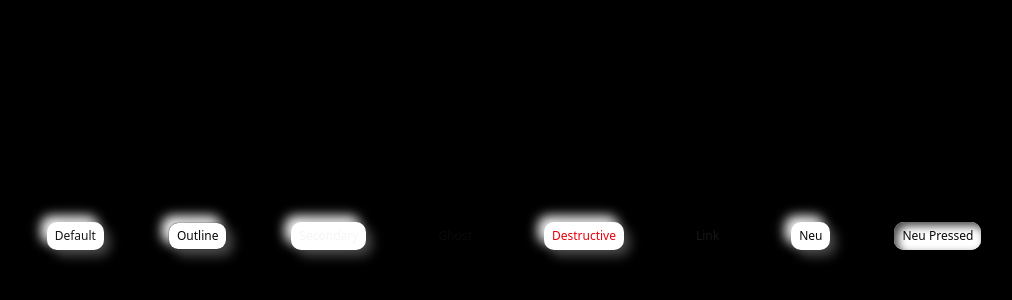
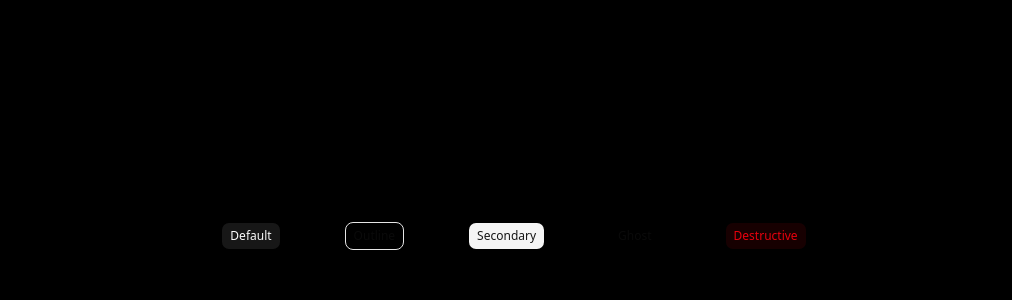
Before and after one commit to arrifat346afs/game-ui, a React (Vite) app: page / in a window 1280 px wide. Shown: the part 164-464 px from the top of the page, without its empty margins (126-1138 px from the left). Built offline with nearby package versions, Linux system fonts and the light colour scheme.

Commit message:
chore(App): Remove 'link', 'neu', 'neu-pressed' button variants

```diff
--- a/src/App.tsx
+++ b/src/App.tsx
@@ -9,9 +9,6 @@ export function App() {
       <Button variant="secondary">Secondary</Button>
       <Button variant="ghost">Ghost</Button>
       <Button variant="destructive">Destructive</Button>
-      <Button variant="link">Link</Button>
-      <Button variant="neu">Neu</Button>
-      <Button variant="neu-pressed">Neu Pressed</Button>
 
     </div>
   )
--- a/src/components/ui/button.tsx
+++ b/src/components/ui/button.tsx
@@ -4,26 +4,20 @@ import { cva, type VariantProps } from "class-variance-authority"
 import { cn } from "@/lib/utils"
 
 const buttonVariants = cva(
-  "group/button inline-flex shrink-0 items-center justify-center rounded-lg bg-clip-padding text-xs/relaxed font-medium whitespace-nowrap transition-all duration-200 outline-none select-none disabled:pointer-events-none disabled:opacity-50 [&_svg]:pointer-events-none [&_svg]:shrink-0 [&_svg:not([class*='size-'])]:size-4",
+  "group/button inline-flex shrink-0 items-center justify-center rounded-md border border-transparent bg-clip-padding text-xs/relaxed font-medium whitespace-nowrap transition-all outline-none select-none focus-visible:border-ring focus-visible:ring-2 focus-visible:ring-ring/30 active:not-aria-[haspopup]:translate-y-px disabled:pointer-events-none disabled:opacity-50 aria-invalid:border-destructive aria-invalid:ring-2 aria-invalid:ring-destructive/20 dark:aria-invalid:border-destructive/50 dark:aria-invalid:ring-destructive/40 [&_svg]:pointer-events-none [&_svg]:shrink-0 [&_svg:not([class*='size-'])]:size-4",
   {
     variants: {
       variant: {
-        default:
-          "bg-[var(--neu-bg)] text-primary shadow-[6px_6px_12px_color-mix(in_oklch,var(--neu-bg)_40%,black),-6px_-6px_12px_color-mix(in_oklch,var(--neu-bg)_40%,white)] hover:shadow-[8px_8px_16px_color-mix(in_oklch,var(--neu-bg)_40%,black),-8px_-8px_16px_color-mix(in_oklch,var(--neu-bg)_40%,white)] focus-visible:ring-2 focus-visible:ring-ring/50 active:translate-y-0 active:shadow-[inset_4px_4px_8px_color-mix(in_oklch,var(--neu-bg)_40%,black),inset_-4px_-4px_8px_color-mix(in_oklch,var(--neu-bg)_40%,white)]",
+        default: "bg-primary text-primary-foreground hover:bg-primary/80",
         outline:
-          "border border-[color-mix(in_oklch,var(--foreground)_15%,transparent)] bg-[var(--neu-bg)] text-[var(--foreground)] shadow-[6px_6px_12px_color-mix(in_oklch,var(--neu-bg)_40%,black),-6px_-6px_12px_color-mix(in_oklch,var(--neu-bg)_40%,white)] hover:shadow-[8px_8px_16px_color-mix(in_oklch,var(--neu-bg)_40%,black),-8px_-8px_16px_color-mix(in_oklch,var(--neu-bg)_40%,white)] focus-visible:ring-2 focus-visible:ring-ring/50 active:translate-y-0 active:shadow-[inset_4px_4px_8px_color-mix(in_oklch,var(--neu-bg)_40%,black),inset_-4px_-4px_8px_color-mix(in_oklch,var(--neu-bg)_40%,white)]",
+          "border-border hover:bg-input/50 hover:text-foreground aria-expanded:bg-muted aria-expanded:text-foreground dark:bg-input/30",
         secondary:
-          "bg-[var(--neu-bg)] text-secondary shadow-[6px_6px_12px_color-mix(in_oklch,var(--neu-bg)_40%,black),-6px_-6px_12px_color-mix(in_oklch,var(--neu-bg)_40%,white)] hover:shadow-[8px_8px_16px_color-mix(in_oklch,var(--neu-bg)_40%,black),-8px_-8px_16px_color-mix(in_oklch,var(--neu-bg)_40%,white)] focus-visible:ring-2 focus-visible:ring-ring/50 active:translate-y-0 active:shadow-[inset_4px_4px_8px_color-mix(in_oklch,var(--neu-bg)_40%,black),inset_-4px_-4px_8px_color-mix(in_oklch,var(--neu-bg)_40%,white)]",
+          "bg-secondary text-secondary-foreground hover:bg-secondary/80 aria-expanded:bg-secondary aria-expanded:text-secondary-foreground",
         ghost:
-          "bg-transparent text-[var(--foreground)] shadow-none hover:bg-[color-mix(in_oklch,var(--neu-bg)_95%,white)] hover:shadow-[4px_4px_8px_color-mix(in_oklch,var(--neu-bg)_30%,black),-4px_-4px_8px_color-mix(in_oklch,var(--neu-bg)_30%,white)] focus-visible:ring-2 focus-visible:ring-ring/50 active:translate-y-0 active:shadow-[inset_2px_2px_4px_color-mix(in_oklch,var(--neu-bg)_30%,black),inset_-2px_-2px_4px_color-mix(in_oklch,var(--neu-bg)_30%,white)]",
+          "hover:bg-muted hover:text-foreground aria-expanded:bg-muted aria-expanded:text-foreground dark:hover:bg-muted/50",
         destructive:
-          "bg-[var(--neu-bg)] text-destructive shadow-[6px_6px_12px_color-mix(in_oklch,var(--neu-bg)_40%,black),-6px_-6px_12px_color-mix(in_oklch,var(--neu-bg)_40%,white)] hover:shadow-[8px_8px_16px_color-mix(in_oklch,var(--neu-bg)_40%,black),-8px_-8px_16px_color-mix(in_oklch,var(--neu-bg)_40%,white)] focus-visible:ring-2 focus-visible:ring-destructive/50 active:translate-y-0 active:shadow-[inset_4px_4px_8px_color-mix(in_oklch,var(--neu-bg)_40%,black),inset_-4px_-4px_8px_color-mix(in_oklch,var(--neu-bg)_40%,white)]",
-        link: "bg-transparent text-primary underline-offset-4 shadow-none hover:underline",
-        neu: "bg-[var(--neu-bg)] text-[var(--foreground)] shadow-[6px_6px_12px_color-mix(in_oklch,var(--neu-bg)_40%,black),-6px_-6px_12px_color-mix(in_oklch,var(--neu-bg)_40%,white)] hover:shadow-[8px_8px_16px_color-mix(in_oklch,var(--neu-bg)_40%,black),-8px_-8px_16px_color-mix(in_oklch,var(--neu-bg)_40%,white)] focus-visible:ring-2 focus-visible:ring-ring/50 active:translate-y-0 active:shadow-[inset_4px_4px_8px_color-mix(in_oklch,var(--neu-bg)_40%,black),inset_-4px_-4px_8px_color-mix(in_oklch,var(--neu-bg)_40%,white)] [&_svg]:text-[var(--foreground)]",
-        "neu-pressed":
-          "bg-[var(--neu-bg)] text-[var(--foreground)] shadow-[inset_4px_4px_8px_color-mix(in_oklch,var(--neu-bg)_40%,black),inset_-4px_-4px_8px_color-mix(in_oklch,var(--neu-bg)_40%,white)] hover:shadow-[inset_5px_5px_10px_color-mix(in_oklch,var(--neu-bg)_40%,black),inset_-5px_-5px_10px_color-mix(in_oklch,var(--neu-bg)_40%,white)] focus-visible:ring-2 focus-visible:ring-ring/50 [&_svg]:text-[var(--foreground)]",
-        "neu-filled":
-          "shadow-[6px_6px_12px_color-mix(in_oklch,oklch(1 0 0)_40%,black),-6px_-6px_12px_color-mix(in_oklch,oklch(1 0 0)_40%,white)] hover:shadow-[8px_8px_16px_color-mix(in_oklch,oklch(1 0 0)_40%,black),-8px_-8px_16px_color-mix(in_oklch,oklch(1 0 0)_40%,white)] active:shadow-[inset_4px_4px_8px_color-mix(in_oklch,oklch(1 0 0)_40%,black),inset_-4px_-4px_8px_color-mix(in_oklch,oklch(1 0 0)_40%,white)] bg-primary text-primary-foreground focus-visible:ring-2 focus-visible:ring-ring/50 active:translate-y-0 [&_svg]:text-primary-foreground",
+          "bg-destructive/10 text-destructive hover:bg-destructive/20 focus-visible:border-destructive/40 focus-visible:ring-destructive/20 dark:bg-destructive/20 dark:hover:bg-destructive/30 dark:focus-visible:ring-destructive/40",
+        link: "text-primary underline-offset-4 hover:underline",
       },
       size: {
         default:
@@ -59,5 +53,4 @@ function Button({
   )
 }
 
-// eslint-disable-next-line react-refresh/only-export-components
 export { Button, buttonVariants }
```
